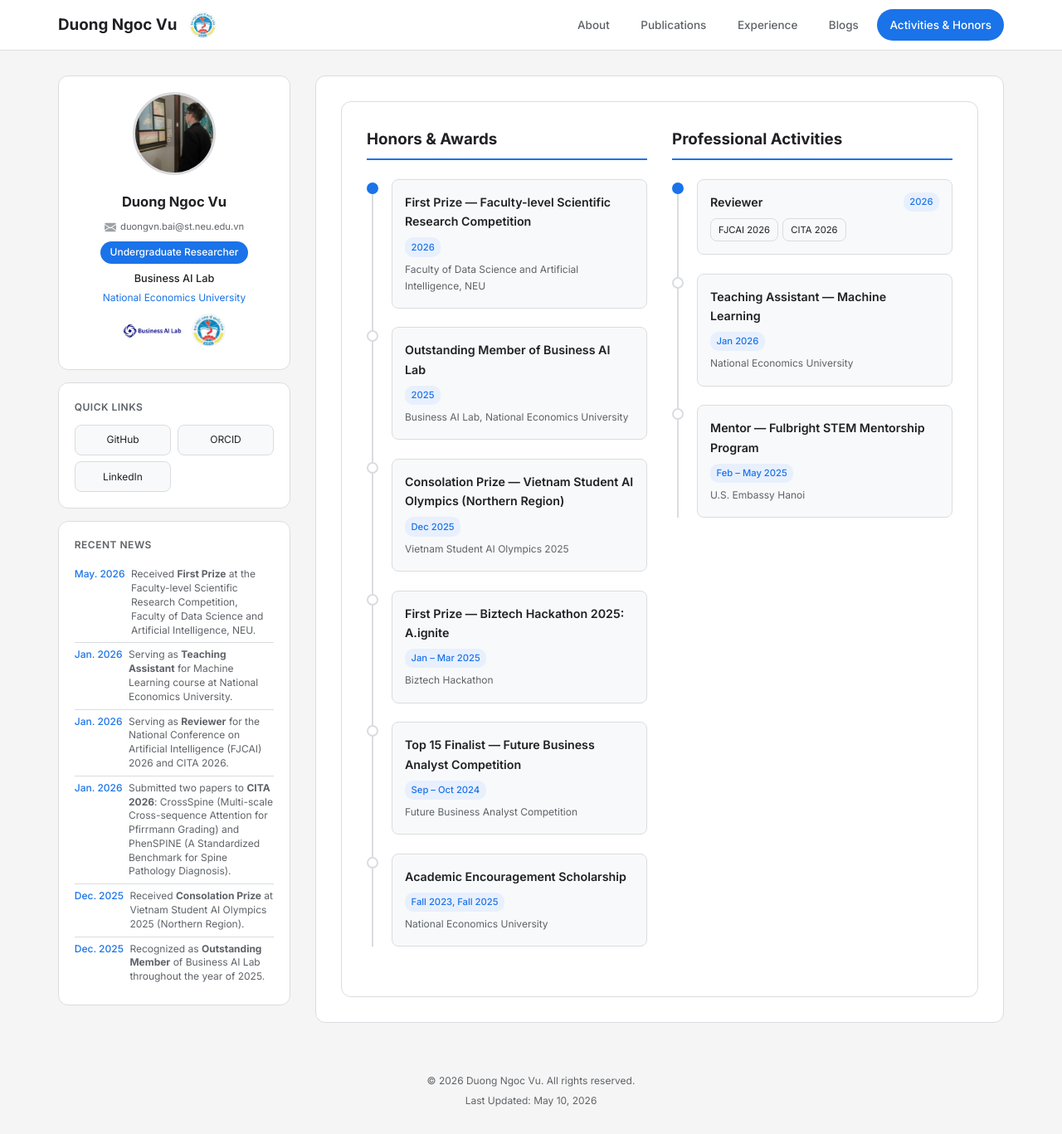
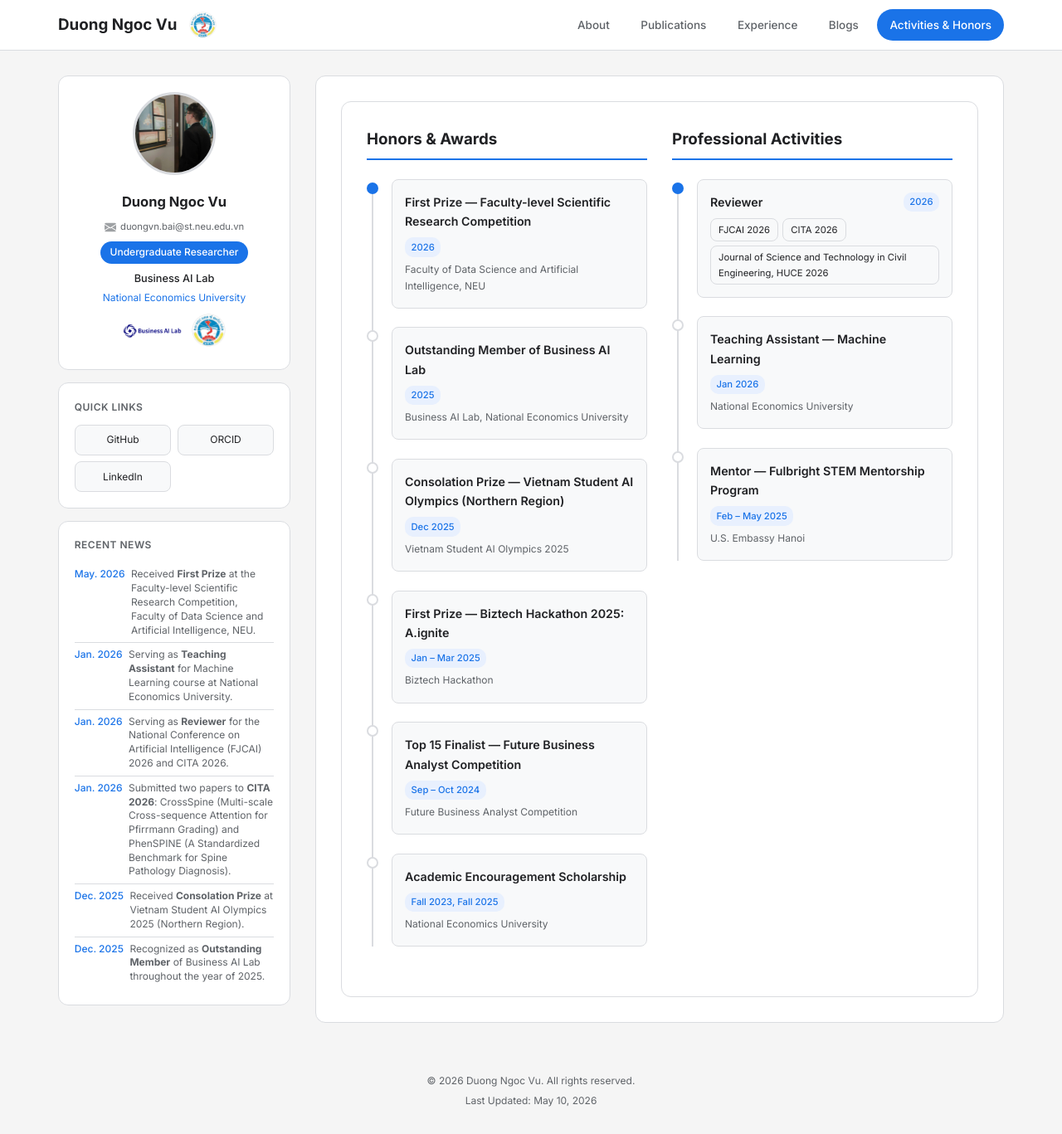
Before and after one commit to Duongvu05/NgocDuong.github.io, a Jekyll site: the page built from activities.md, in a window 1280 px wide and 1367 px high. Shown: the whole window at 83% size. Built offline with Jekyll 4.4.1, drawn with Linux system fonts in a browser that asks for light colours.

Commit message:
Add reviewer: Journal of Science and Technology in Civil Engineering, HUCE 2026

```diff
--- a/activities.md
+++ b/activities.md
@@ -94,6 +94,7 @@ permalink: /activities/
             <div class="service-tags" style="margin-top:0.5rem;">
               <span class="service-tag">FJCAI 2026</span>
               <span class="service-tag">CITA 2026</span>
+              <span class="service-tag">Journal of Science and Technology in Civil Engineering, HUCE 2026</span>
             </div>
           </div>
         </div>
```
